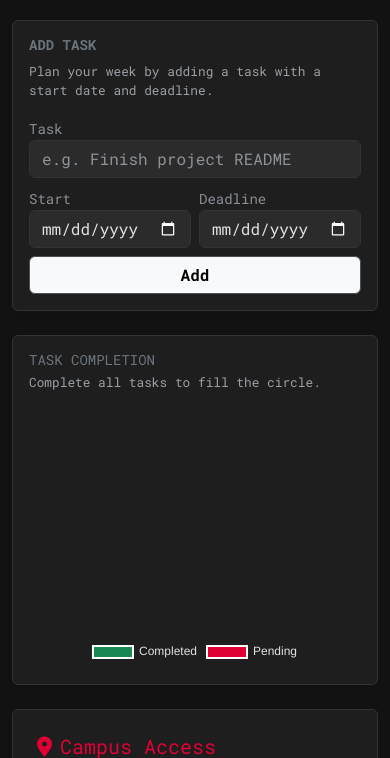
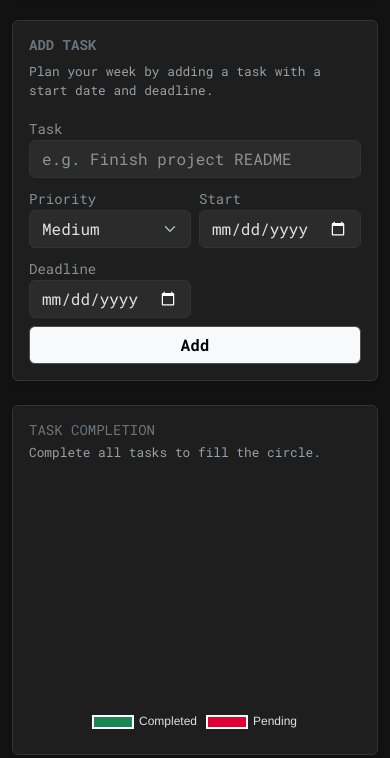
Before and after one commit to aliHasanov22/holb_st_m, a Flask app: page / in a window 390 px wide. Shown: the part 433-1191 px from the top of the page. Run offline with Flask 3, Linux system fonts and the light colour scheme; data that the repository does not hold is empty.

Commit message:
Fix attendance logging and task metadata

```diff
--- a/app.py
+++ b/app.py
@@ -22,8 +22,8 @@ class Task(db.Model):
     title = db.Column(db.String(100), nullable=False)
     priority = db.Column(db.String(20), default='Medium')
     status = db.Column(db.String(20), default='Pending')
-    start_date = db.Column(db.String(20), nullable=True)
-    due_date = db.Column(db.String(20), nullable=True)
+    start_date = db.Column(db.Date, nullable=True)
+    due_date = db.Column(db.Date, nullable=True)
     created_at = db.Column(db.DateTime, default=datetime.utcnow)
 
     def to_dict(self):
@@ -32,8 +32,8 @@ class Task(db.Model):
             'title': self.title,
             'priority': self.priority,
             'status': self.status,
-            'start_date': self.start_date,
-            'due_date': self.due_date
+            'start_date': self.start_date.strftime('%Y-%m-%d') if self.start_date else None,
+            'due_date': self.due_date.strftime('%Y-%m-%d') if self.due_date else None
         }
 
 class StudySession(db.Model):
@@ -176,11 +176,17 @@ def get_tasks():
 @app.route('/api/tasks', methods=['POST'])
 def add_task():
     data = request.json
+    start_date = None
+    due_date = None
+    if data.get('start_date'):
+        start_date = datetime.strptime(data['start_date'], '%Y-%m-%d').date()
+    if data.get('due_date'):
+        due_date = datetime.strptime(data['due_date'], '%Y-%m-%d').date()
     new_task = Task(
         title=data['title'],
         priority=data.get('priority', 'Medium'),
-        start_date=data.get('start_date'),
-        due_date=data.get('due_date')
+        start_date=start_date,
+        due_date=due_date
     )
     db.session.add(new_task)
     db.session.commit()
@@ -271,7 +277,11 @@ def check_location():
 @app.route('/api/attendance', methods=['GET'])
 def get_attendance():
     # Get logs for the current week (Monday to Sunday)
-    today = datetime.utcnow().date()
+    date_str = request.args.get('date')
+    if date_str:
+        today = datetime.strptime(date_str, '%Y-%m-%d').date()
+    else:
+        today = datetime.utcnow().date()
     start_of_week = today - timedelta(days=today.weekday())
 
     # Sort by date descending (newest first)
@@ -301,6 +311,10 @@ def add_attendance():
     if log_date.weekday() > 4:
         return jsonify({'error': 'Weekends do not count towards mandatory hours!'}), 400
 
+    existing_log = Attendance.query.filter_by(date=log_date).first()
+    if existing_log:
+        return jsonify({'error': 'Attendance already logged for this date.'}), 400
+
     # 3. Calculate hours (8am - 6pm logic)
     hours = calculate_valid_hours(data['entry'], data['exit'])
 
--- a/templates/index.html
+++ b/templates/index.html
@@ -158,11 +158,19 @@
                         <label class="small text-muted">Task</label>
                         <input v-model="newTask" @keyup.enter="addTask" type="text" class="form-control" placeholder="e.g. Finish project README">
                     </div>
-                    <div class="col-6 col-md-3">
+                    <div class="col-6 col-md-2">
+                        <label class="small text-muted">Priority</label>
+                        <select v-model="newPriority" class="form-select">
+                            <option>High</option>
+                            <option>Medium</option>
+                            <option>Low</option>
+                        </select>
+                    </div>
+                    <div class="col-6 col-md-2">
                         <label class="small text-muted">Start</label>
                         <input v-model="newStartDate" type="date" class="form-control">
                     </div>
-                    <div class="col-6 col-md-3">
+                    <div class="col-6 col-md-2">
                         <label class="small text-muted">Deadline</label>
                         <input v-model="newDueDate" type="date" class="form-control">
                     </div>
@@ -352,13 +360,13 @@
                 }, () => { this.gpsLoading = false; alert("GPS Error."); });
             },
             async fetchTasks() { const res = await fetch('/api/tasks'); this.tasks = await res.json(); },
-            async addTask() { if (!this.newTask) return; const res = await fetch('/api/tasks', { method: 'POST', headers: {'Content-Type': 'application/json'}, body: JSON.stringify({ title: this.newTask, priority: 'Medium', start_date: this.newStartDate, due_date: this.newDueDate }) }); this.tasks.unshift(await res.json()); this.newTask = ''; this.newStartDate = ''; this.newDueDate = ''; this.renderChart(); },
-            async toggleTask(task) { const res = await fetch(`/api/tasks/${task.id}/toggle`, { method: 'PUT' }); task.status = (await res.json()).status; this.renderChart(); },
+            async addTask() { if (!this.newTask) return; const res = await fetch('/api/tasks', { method: 'POST', headers: {'Content-Type': 'application/json'}, body: JSON.stringify({ title: this.newTask, priority: this.newPriority, start_date: this.newStartDate, due_date: this.newDueDate }) }); this.tasks.unshift(await res.json()); this.newTask = ''; this.newPriority = 'Medium'; this.newStartDate = ''; this.newDueDate = ''; this.renderChart(); },
+            async toggleTask(task) { const res = await fetch(`/api/tasks/${task.id}/toggle`, { method: 'PUT' }); const updatedTask = await res.json(); task.status = updatedTask.status; task.priority = updatedTask.priority; task.start_date = updatedTask.start_date; task.due_date = updatedTask.due_date; this.renderChart(); },
             async deleteTask(id) { await fetch(`/api/tasks/${id}`, { method: 'DELETE' }); this.tasks = this.tasks.filter(t => t.id !== id); this.renderChart(); },
             startTimer() { this.timerRunning = true; this.timerInterval = setInterval(() => { this.timerSeconds++; }, 1000); },
             async stopTimer() { clearInterval(this.timerInterval); this.timerRunning = false; this.timerSeconds = 0; },
-            async fetchAttendance() { const res = await fetch('/api/attendance'); const data = await res.json(); this.attendanceHours = data.total_hours; this.attendanceLogs = data.logs; },
-            async addAttendance() { if (!this.attEntry || !this.attExit) return alert("Enter both times."); const res = await fetch('/api/attendance', { method: 'POST', headers: {'Content-Type': 'application/json'}, body: JSON.stringify({ entry: this.attEntry, exit: this.attExit }) }); const data = await res.json(); if (!res.ok) alert(data.error); else { this.fetchAttendance(); this.attEntry = ''; this.attExit = ''; } }
+            async fetchAttendance() { const today = new Date(); const localDate = `${today.getFullYear()}-${String(today.getMonth() + 1).padStart(2, '0')}-${String(today.getDate()).padStart(2, '0')}`; const res = await fetch(`/api/attendance?date=${localDate}`); const data = await res.json(); this.attendanceHours = data.total_hours; this.attendanceLogs = data.logs; },
+            async addAttendance() { if (!this.attEntry || !this.attExit) return alert("Enter both times."); const today = new Date(); const localDate = `${today.getFullYear()}-${String(today.getMonth() + 1).padStart(2, '0')}-${String(today.getDate()).padStart(2, '0')}`; const res = await fetch('/api/attendance', { method: 'POST', headers: {'Content-Type': 'application/json'}, body: JSON.stringify({ entry: this.attEntry, exit: this.attExit, date: localDate }) }); const data = await res.json(); if (!res.ok) alert(data.error); else { this.fetchAttendance(); this.attEntry = ''; this.attExit = ''; } }
         },
         mounted() {
             this.loadTheme(); // <-- LOAD THEME ON STARTUP
```
